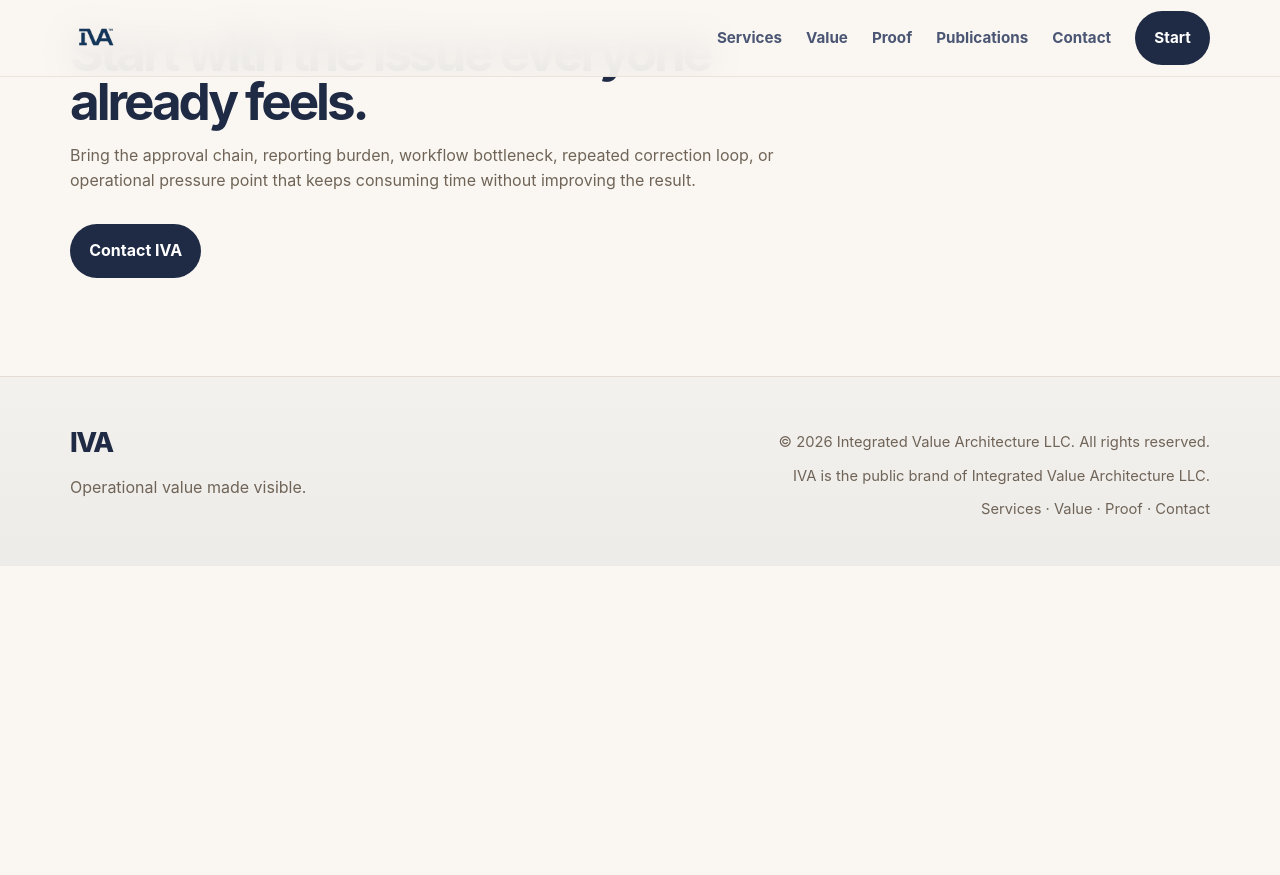
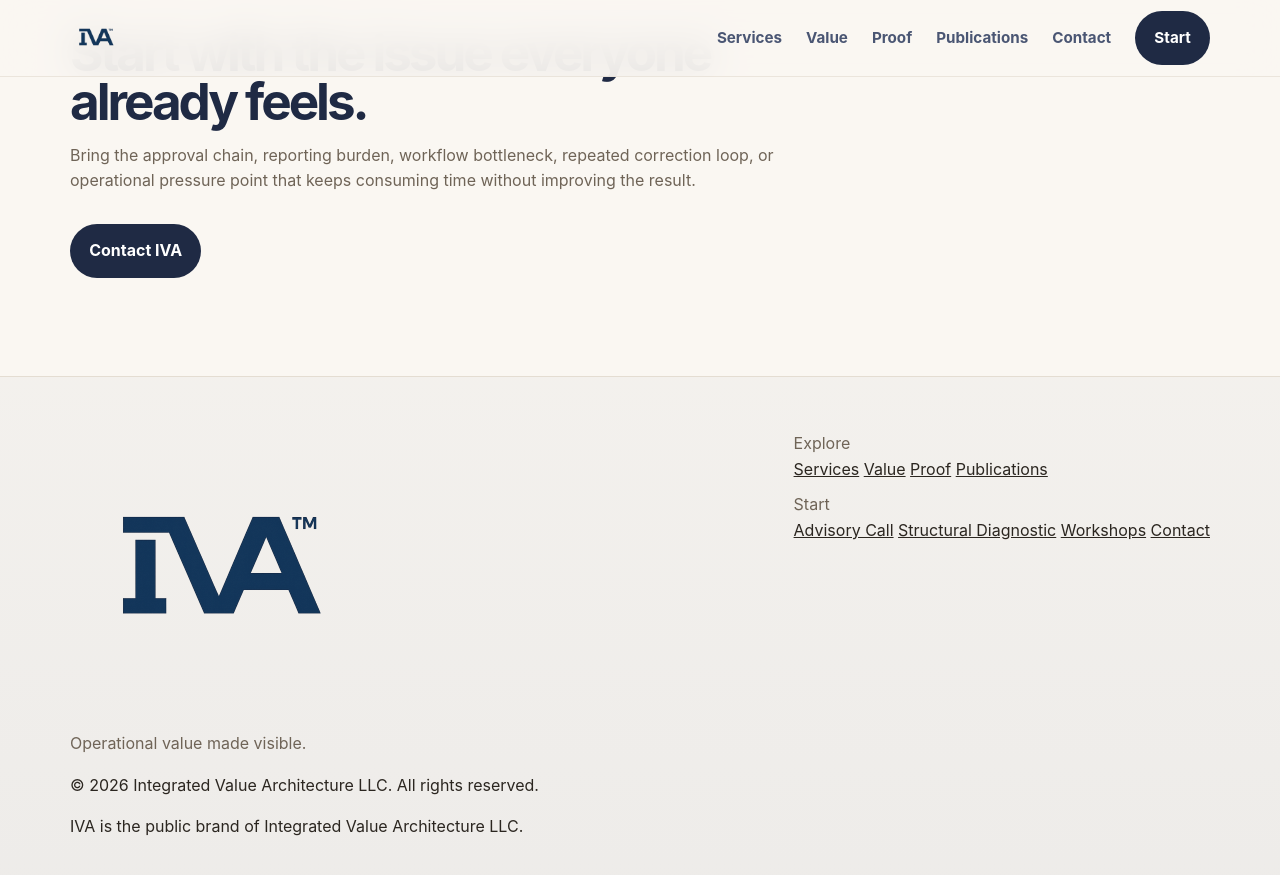
Before and after one commit to efost7873/ivasolution.com, a Jekyll site: the page built from index.html, in a window 1280 px wide and 900 px high, scrolled down 2646 px. Shown: the top 875 px of the window. Built offline with Jekyll 4.4.1, drawn with Linux system fonts in a browser that asks for light colours; before the commit the page ends 3212 px from its top, so only the background shows below that.

Commit message:
Revamp footer layout and content structure

```diff
--- a/_includes/footer.html
+++ b/_includes/footer.html
@@ -1,22 +1,43 @@
 <footer class="site-footer">
   <div class="container footer-inner">
-    <div>
-      <a class="footer-brand" href="{{ '/' | relative_url }}">IVA</a>
-      <p>Operational value made visible.</p>
+    <div class="footer-brand-area">
+      <a class="footer-brand" href="{{ '/' | relative_url }}" aria-label="IVA home">
+        <img src="{{ '/assets/images/tmlogo.png' | relative_url }}" alt="IVA logo">
+      </a>
+
+      <p class="footer-tagline">
+        Operational value made visible.
+      </p>
     </div>
 
-    <div class="footer-legal">
-      <p>© {{ site.time | date: "%Y" }} Integrated Value Architecture LLC. All rights reserved.</p>
-      <p>IVA is the public brand of Integrated Value Architecture LLC.</p>
-      <p>
+    <div class="footer-links">
+      <div class="footer-column">
+        <p class="footer-heading">Explore</p>
+
         <a href="/services/">Services</a>
-        ·
         <a href="/value/">Value</a>
-        ·
         <a href="/proof/">Proof</a>
-        ·
+        <a href="/publications/">Publications</a>
+      </div>
+
+      <div class="footer-column">
+        <p class="footer-heading">Start</p>
+
+        <a href="/advisory-call/">Advisory Call</a>
+        <a href="/structural-diagnostic/">Structural Diagnostic</a>
+        <a href="/workshops/">Workshops</a>
         <a href="/contact/">Contact</a>
-      </p>
+      </div>
     </div>
   </div>
+
+  <div class="container footer-bottom">
+    <p>
+      © {{ site.time | date: "%Y" }} Integrated Value Architecture LLC. All rights reserved.
+    </p>
+
+    <p>
+      IVA is the public brand of Integrated Value Architecture LLC.
+    </p>
+  </div>
 </footer>
```
